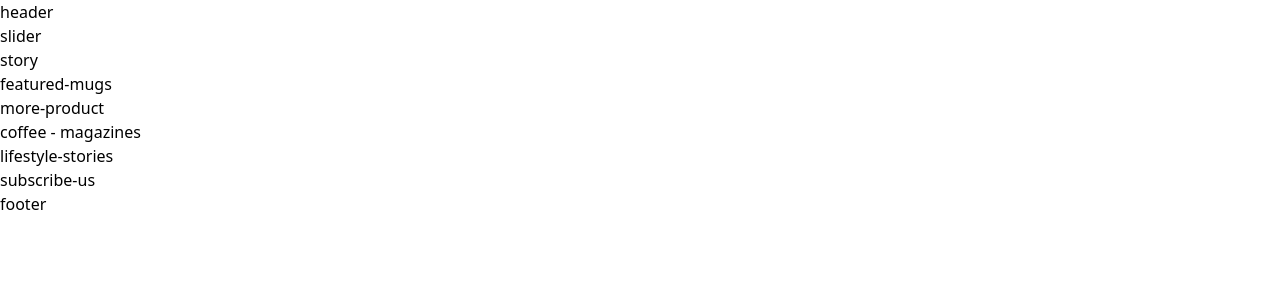
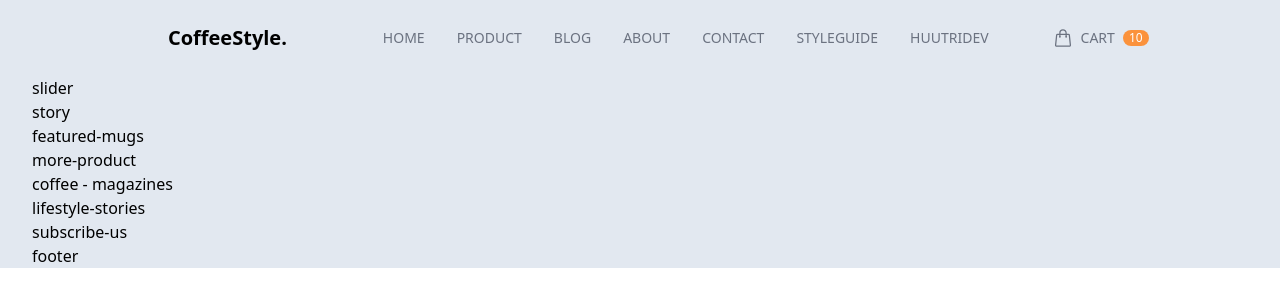
Before and after one commit to huutri12/CoffeStyle_TailWindcss_HT, a website: page public/index.html in a window 1280 px wide. Drawn offline with nearby package versions, Linux system fonts and the light colour scheme; files that its build step writes are made by us from their sources.

Commit message:
Add header.

```diff
--- a/public/index.html
+++ b/public/index.html
@@ -3,41 +3,101 @@
   <head>
     <meta charset="UTF-8" />
     <meta name="viewport" content="width=device-width, initial-scale=1.0" />
-    <link href="./output.css" rel="stylesheet" />
     <title>HuuTriDev Coffee Style</title>
+    <link href="./output.css" type="text/css" rel="stylesheet" />
   </head>
   <body>
     <div id="root">
-      <div class="content-wrapper">
-        <header>header</header>
+      <div
+        class="content-wrapper max-w-screen-2xl text-base mx-auto px-8 bg-slate-200"
+      >
+        <header class="py-6 mx-10">
+          <nav class="flex flex-row justify-between items-center">
+            <div
+              class="logo basis-2/6 text-center text-xl font-semibold cursor-pointer"
+            >
+              CoffeeStyle.
+            </div>
+            <ul
+              class="basis-3/6 flex items-center justify-end gap-8 uppercase text-sm text-gray-500 font-medium"
+            >
+              <li class="ct-top-menu-item">
+                <a href="#" class="">Home</a>
+              </li>
+              <li class="ct-top-menu-item">
+                <a href="#" class="">Product</a>
+              </li>
+              <li class="ct-top-menu-item">
+                <a href="#" class="">Blog</a>
+              </li>
+              <li class="ct-top-menu-item">
+                <a href="#" class="">About</a>
+              </li>
+              <li class="ct-top-menu-item">
+                <a href="#" class="">Contact</a>
+              </li>
+              <li class="ct-top-menu-item">
+                <a href="#" class="">StyleGuide</a>
+              </li>
+              <li class="ct-top-menu-item">
+                <a
+                  href="https://www.facebook.com/htris01/"
+                  class=""
+                  target="_blank"
+                  >HuuTriDev</a
+                >
+              </li>
+            </ul>
+
+            <ul
+              class="basis-1/6 flex justify-start items-center ml-16 uppercase text-sm text-gray-500 font-medium"
+            >
+              <li class="ct-top-menu-item">
+                <a href="#" class="flex items-center">
+                  <svg
+                    xmlns="http://www.w3.org/2000/svg"
+                    fill="none"
+                    viewBox="0 0 24 24"
+                    stroke-width="1.5"
+                    stroke="currentColor"
+                    class="ct-icon"
+                  >
+                    <path
+                      stroke-linecap="round"
+                      stroke-linejoin="round"
+                      d="M15.75 10.5V6a3.75 3.75 0 1 0-7.5 0v4.5m11.356-1.993 1.263 12c.07.665-.45 1.243-1.119 1.243H4.25a1.125 1.125 0 0 1-1.12-1.243l1.264-12A1.125 1.125 0 0 1 5.513 7.5h12.974c.576 0 1.059.435 1.119 1.007ZM8.625 10.5a.375.375 0 1 1-.75 0 .375.375 0 0 1 .75 0Zm7.5 0a.375.375 0 1 1-.75 0 .375.375 0 0 1 .75 0Z"
+                    />
+                  </svg>
+                  <span class="mx-2">Cart</span>
+                  <span class="ct-badge-circle bg-orange-400 text-white"
+                    >10</span
+                  >
+                </a>
+              </li>
+            </ul>
+          </nav>
+        </header>
         <main>
-          <div class="slider">
-            slider
-          </div><!--End slider-->
+          <div class="slider">slider</div>
+          <!--End slider-->
 
-          <div class="story">
-            story
-          </div><!--End story-->
+          <div class="story">story</div>
+          <!--End story-->
 
-          <div class="featured-mugs">
-            featured-mugs
-          </div><!--End featured-mugs-->
+          <div class="featured-mugs">featured-mugs</div>
+          <!--End featured-mugs-->
 
-          <div class="more-product">
-            more-product
-          </div><!--End more-product-->
+          <div class="more-product">more-product</div>
+          <!--End more-product-->
 
-          <div class="coffee - magazines">
-            coffee - magazines
-          </div><!--End coffee - magazines-->
+          <div class="coffee - magazines">coffee - magazines</div>
+          <!--End coffee - magazines-->
 
-          <div class="lifestyle-stories">
-            lifestyle-stories
-          </div><!--End lifestyle-stories-->
+          <div class="lifestyle-stories">lifestyle-stories</div>
+          <!--End lifestyle-stories-->
 
-          <div class="subscribe-us">
-            subscribe-us
-          </div><!--End subscribe-us-->
+          <div class="subscribe-us">subscribe-us</div>
+          <!--End subscribe-us-->
         </main>
         <footer>footer</footer>
       </div>
--- a/src/input.css
+++ b/src/input.css
@@ -1,3 +1,17 @@
 @tailwind base;
 @tailwind components;
 @tailwind utilities;
+
+/* ct = custom */
+.ct-top-menu-item {
+  @apply cursor-pointer py-1 hover:text-gray-800 relative after:absolute after:bottom-0 after:left-0 after:bg-light-coffee
+    after:h-0.5 after:w-0 hover:after:w-full after:transition-all after:ease-in-out after:duration-300;
+}
+
+.ct-icon {
+  @apply w-5 h-5 inline-block;
+}
+
+.ct-badge-circle {
+  @apply text-xs text-center rounded-full px-1.5;
+}
--- a/tailwind.config.js
+++ b/tailwind.config.js
@@ -2,7 +2,11 @@
 module.exports = {
   content: ["./public/**/*.{html,js}"],
   theme: {
-    extend: {},
+    extend: {
+      colors:{
+        'light-coffee': '#C89F84'
+      }
+    },
   },
   plugins: [],
 }
```
Also changed, not shown: public/output.css (deleted), 1 other file.
